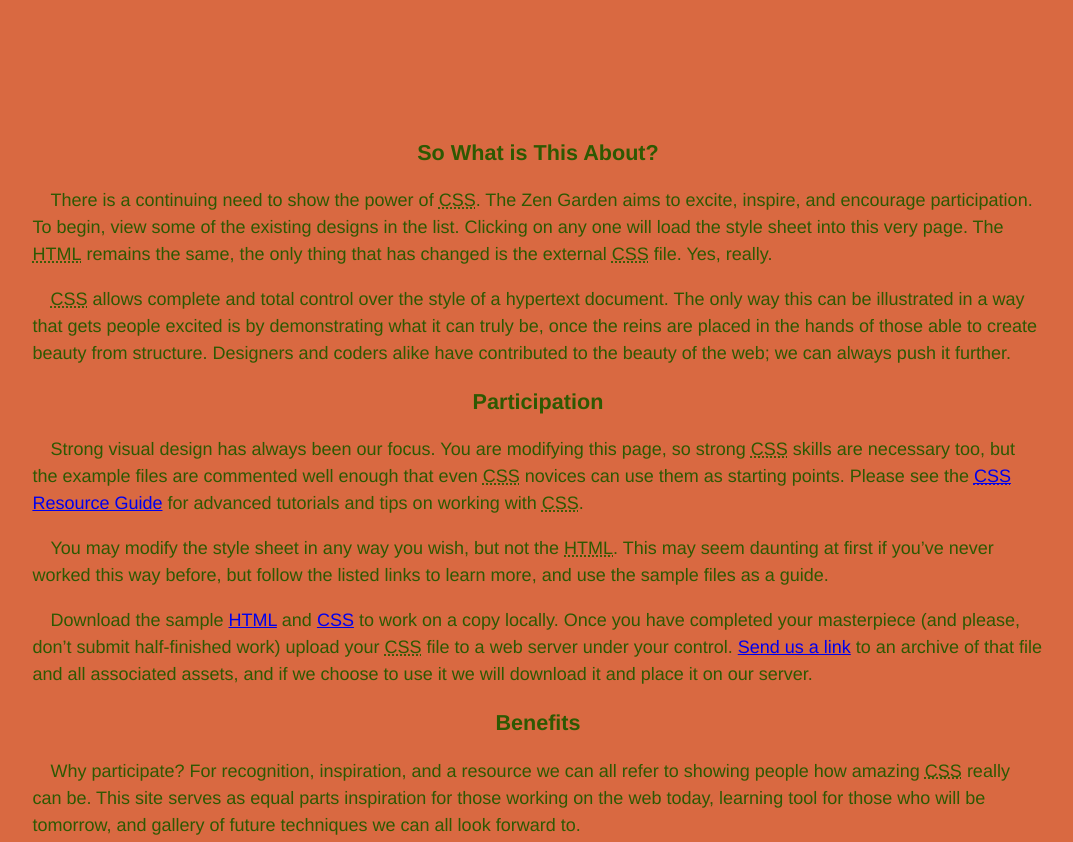
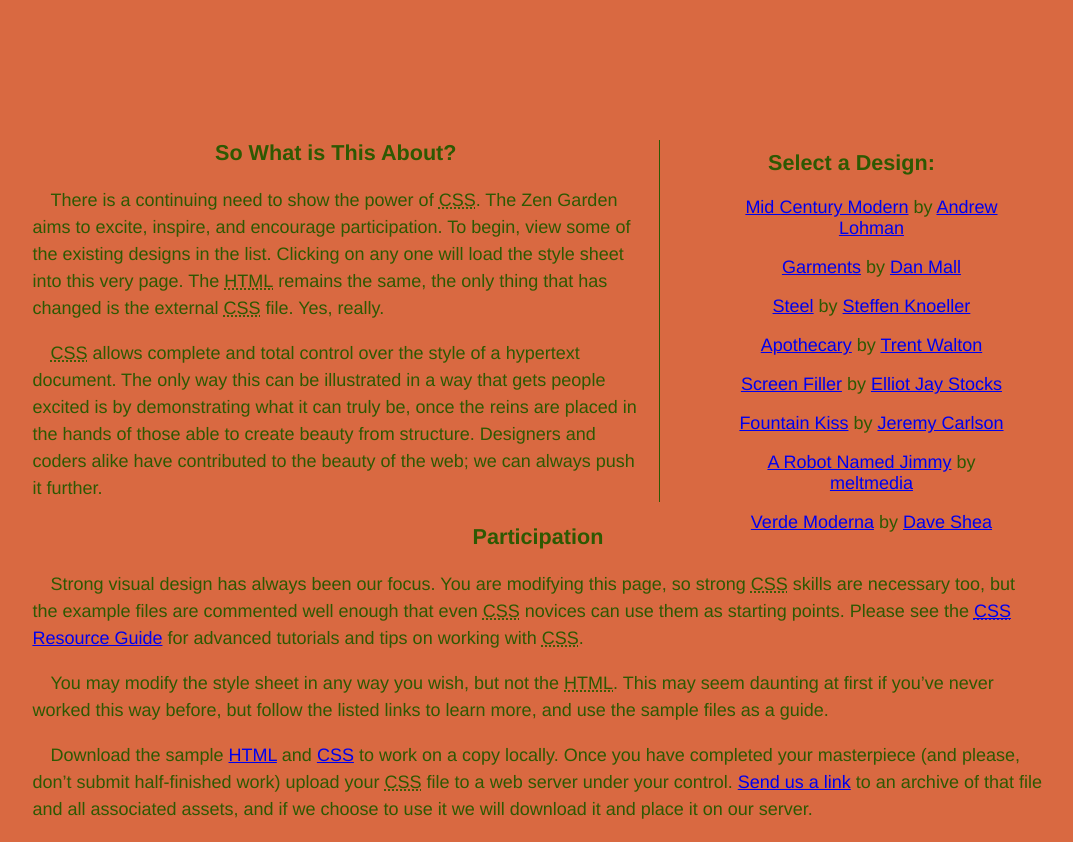
Before and after one commit to dudamcarv/desenvolve-introducao-web, a plain HTML site: page index.html in a window 1280 px wide. Shown: the part 440-1282 px from the top of the page, without its empty margins (102-1175 px from the left). Drawn offline with Linux system fonts and the light colour scheme.

Commit message:
Posicionamento

```diff
--- a/style.css
+++ b/style.css
@@ -4,6 +4,24 @@ principal { color: #2E5902; }
 background { color: #214001; }
 .Verde-4-hex { color: #D96941; }
 destaque { color: #A62B1F; } */
+
+.page-wrapper {
+    position: relative;
+}
+
+.explanation {
+    width: 60%;
+    border-right: #2E5902 solid 1px;
+    padding-right: 2%;
+}
+
+#design-selection {
+    position: absolute;
+    top: 560px;
+    left: 62%;
+    padding-left: 1%;
+    padding-right: 1%;
+}
 
 .main footer {
     margin: 4%;
```
